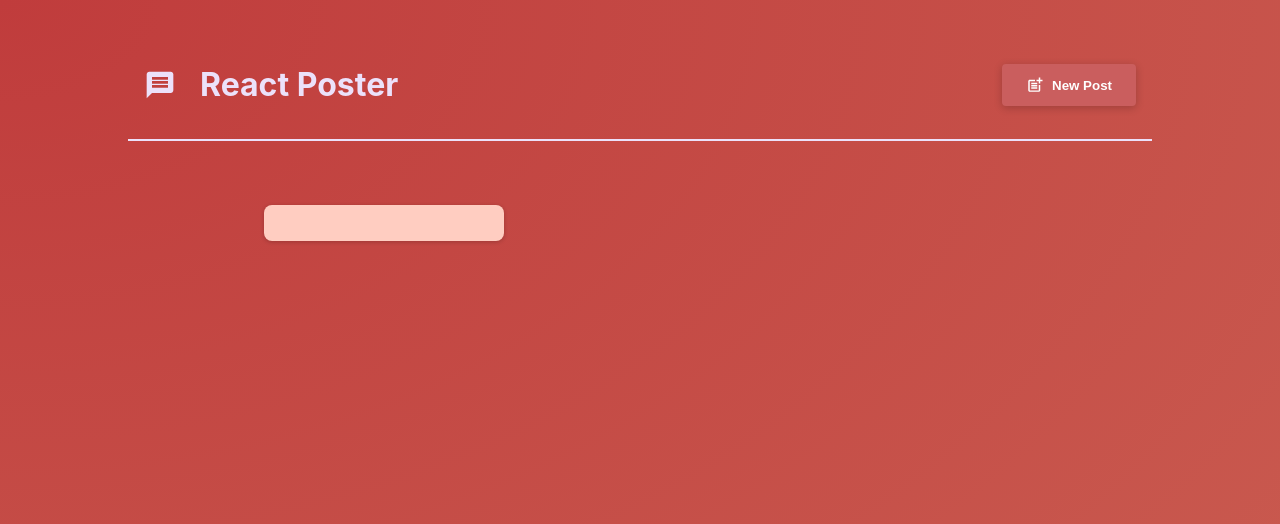
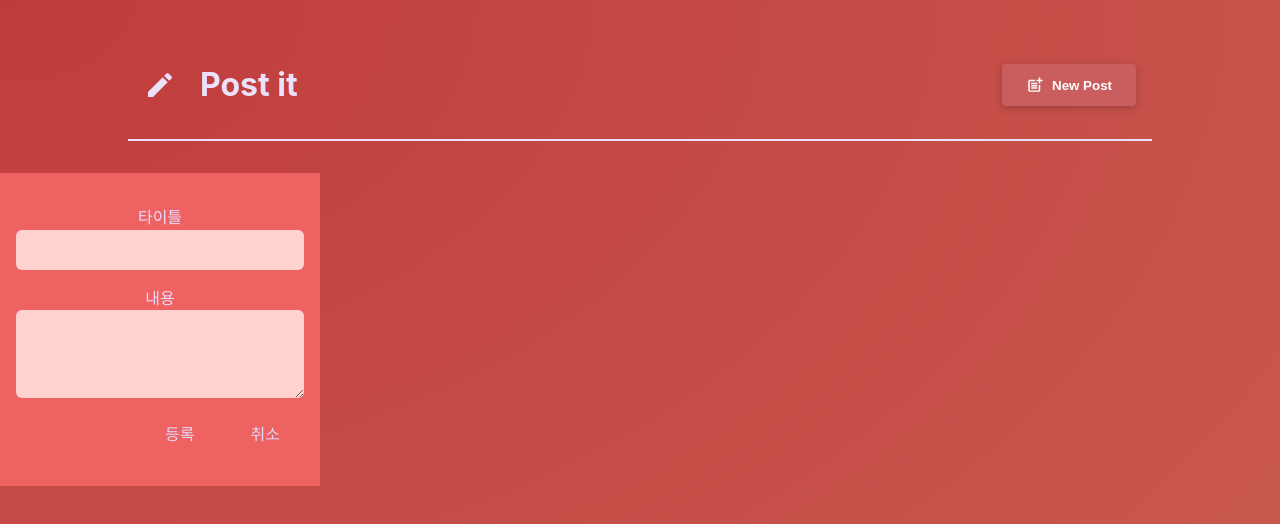
Before and after one commit to gyahury/post-it, a React (Vite) app: page /create-post in a window 1280 px wide. Shown: the top 524 px of the page. Built offline with nearby package versions, Linux system fonts and the light colour scheme.

Commit message:
feature: 라우터 추가 및 fetch함수를 통한 백엔드 통신 구현

```diff
--- a/index.html
+++ b/index.html
@@ -4,7 +4,7 @@
     <meta charset="UTF-8" />
     <link rel="icon" type="image/svg+xml" href="/vite.svg" />
     <meta name="viewport" content="width=device-width, initial-scale=1.0" />
-    <title>Vite + React</title>
+    <title>Post it</title>
   </head>
   <body>
     <div id="root"></div>
--- a/package.json
+++ b/package.json
@@ -11,7 +11,8 @@
   "dependencies": {
     "react": "^18.2.0",
     "react-dom": "^18.2.0",
-    "react-icons": "^4.9.0"
+    "react-icons": "^4.9.0",
+    "react-router-dom": "^6.11.2"
   },
   "devDependencies": {
     "@types/react": "^18.0.17",
--- a/src/components/MainHeader.jsx
+++ b/src/components/MainHeader.jsx
@@ -1,4 +1,4 @@
-import { MdPostAdd, MdMessage } from "react-icons/md";
+import { MdPostAdd, MdModeEdit } from "react-icons/md";
 
 import classes from "./MainHeader.module.css";
 
@@ -6,8 +6,8 @@ function MainHeader({ onCreatePost }) {
   return (
     <header className={classes.header}>
       <h1 className={classes.logo}>
-        <MdMessage />
-        React Poster
+        <MdModeEdit />
+        Post it
       </h1>
       <p>
         <button className={classes.button} onClick={onCreatePost}>
--- a/src/components/MainHeader.module.css
+++ b/src/components/MainHeader.module.css
@@ -32,5 +32,5 @@
   }
 
   .button:hover {
-    background-color: #ffd1d1;
+    background-color: #ca5e5e67;
   }
--- a/src/components/NewPost.jsx
+++ b/src/components/NewPost.jsx
@@ -1,19 +1,44 @@
+import { useState } from "react";
+
 import classes from "./NewPost.module.css";
 
-function NewPost({ onChangeTitle, onChangeBody, onCancel }) {
+function NewPost({ onCancel, onAddPost }) {
+  const [enteredTitle, setEnteredTitle] = useState("");
+  const [enteredBody, setEnteredBody] = useState("");
+
+  function changeTitleHandler(event) {
+    setEnteredTitle(event.target.value);
+  }
+
+  function changeBodyHandler(event) {
+    setEnteredBody(event.target.value);
+  }
+
+  function submitHandler(event) {
+    event.preventDefault();
+    const postData = {
+        title : enteredTitle,
+        body : enteredBody
+    };
+    onAddPost(postData);
+    onCancel();
+  }
+
   return (
-    <form className={classes.form}>
+    <form className={classes.form} onSubmit={submitHandler}>
       <p>
         <label htmlFor="name">타이틀</label>
-        <input type="text" id="name" required onChange={onChangeTitle} />
+        <input type="text" id="name" required onChange={changeTitleHandler} />
       </p>
       <p>
         <label htmlFor="body">내용</label>
-        <textarea id="body" required rows={3} onChange={onChangeBody} />
+        <textarea id="body" required rows={3} onChange={changeBodyHandler} />
       </p>
       <p className={classes.actions}>
         <button>등록</button>
-        <button type="button" onClick={onCancel}>취소</button>
+        <button type="button" onClick={onCancel}>
+          취소
+        </button>
       </p>
     </form>
   );
--- a/src/components/NewPost.module.css
+++ b/src/components/NewPost.module.css
@@ -1,5 +1,5 @@
 .form {
-    background-color: #df5e5e;
+    background-color: #ef6262;
     padding: 1rem;
     width: 20rem;
   }
@@ -7,7 +7,7 @@
   .form label {
     display: block;
     margin-bottom: 0.05rem;
-    color: #ffeeee;
+    color: #eadbfb;
     font-weight: bold;
   }
 
@@ -35,12 +35,13 @@
     padding: 0.5rem 1.5rem;
     border: none;
     border-radius: 4px;
-    background-color: #bb4d4d;
-    color: #ffd9d9;
+    background-color: #ef6262;
+    color: #e5d5f7;
   }
 
   .actions button:hover {
-    background-color: #bb4d4d;
+    background-color: #ef6262be;
+    color: #d1bee6;
   }
 
   .actions button[type='button'] {
@@ -48,5 +49,5 @@
   }
 
   .actions button[type='button']:hover {
-    color: #ffd9d9;
+    color: #d1bee6;
   }
--- a/src/components/Post.jsx
+++ b/src/components/Post.jsx
@@ -3,7 +3,7 @@ import classes from "./Post.module.css";
 function Post({ title, body }) {
   return (
     <li className={classes.post}>
-      <p className={classes.author}>{title}</p>
+      <p className={classes.title}>{title}</p>
       <p className={classes.text}>{body}</p>
     </li>
   );
--- a/src/components/Post.module.css
+++ b/src/components/Post.module.css
@@ -1,26 +1,25 @@
 .post {
   margin: 1rem 0;
   padding: 1rem;
-  background-color: #ffcdc1;
+  background-color: #ffdbdb;
   border-radius: 8px;
   box-shadow: 0 1px 4px rgba(0, 0, 0, 0.2);
   animation: animate-in 1s ease-out forwards;
 }
 
-.author {
-  font-size: 0.8rem;
+.title {
+  font-size: 1rem;
   font-weight: bold;
-  color: #c44b38;
+  color: #020000a5;
   margin: 0;
   text-transform: uppercase;
 }
 
 .text {
   white-space: pre-wrap;
-  font-size: 1.25rem;
-  margin: 0.25rem 0 0 0;
-  color: #db5a46;
-  font-style: italic;
+  font-size: 0.95rem;
+  margin: 1rem 0 0 0;
+  color: #020000a5;
 }
 
 @keyframes animate-in {
--- a/src/components/PostList.jsx
+++ b/src/components/PostList.jsx
@@ -1,41 +1,59 @@
-import { useState } from "react";
+import { useEffect, useState } from "react";
 
 import Post from "./Post";
 import NewPost from "./NewPost";
 import Modal from "./Modal";
 import classes from "./PostList.module.css";
 
-function PostList({isPosting, onStopPosting}) {
-  const [enteredBody, setEnteredBody] = useState("");
-  const [enteredTitle, setEnteredTitle] = useState("");
+function PostList({ isPosting, onStopPosting }) {
+  const [posts, setPosts] = useState([]);
+  const [isFetching, setIsFetching] = useState(false);
 
-  function changeBodyHandler(event) {
-    setEnteredBody(event.target.value);
+  useEffect(() => {
+    async function fetchPosts() {
+      setIsFetching(true);
+      const response = await fetch("http://localhost:8080/posts");
+      const resData = await response.json();
+      setPosts(resData.posts);
+      setIsFetching(false);
+    }
+
+    fetchPosts();
+  }, []);
+
+  function addPostHandler(postData) {
+    fetch("http://localhost:8080/posts", {
+      method: "POST",
+      body: JSON.stringify(postData),
+      headers: {
+        "Content-Type": "application/json",
+      },
+    });
+    setPosts((existingPosts) => [postData, ...existingPosts]);
   }
 
-  function changeTitleHandler(event) {
-    setEnteredTitle(event.target.value);
-  }
-
-  let modalContent;
-
-  if (isPosting) {
-    modalContent = (
-      <Modal onClose={onStopPosting}>
-        <NewPost
-          onChangeBody={changeBodyHandler}
-          onChangeTitle={changeTitleHandler}
-          onCancel={onStopPosting}
-        />
-      </Modal>
-    );
-  }
   return (
     <>
-      {modalContent}
-      <ul className={classes.posts}>
-        <Post title={enteredTitle} body={enteredBody} />
-      </ul>
+      {isPosting && (
+        <Modal onClose={onStopPosting}>
+          <NewPost onCancel={onStopPosting} onAddPost={addPostHandler} />
+        </Modal>
+      )}
+      {!isFetching && posts.length > 0 && (
+        <ul className={classes.posts}>
+          {posts.map((post) => (
+            <Post key={post.body} title={post.title} body={post.body} />
+          ))}
+        </ul>
+      )}
+      {!isFetching && posts.length === 0 && (
+        <div style={{ textAlign: "center", color: "#ece1fa" }}>
+          <h2>포스트가 없습니다.</h2>
+        </div>
+      )}
+      {isFetching && <div style={{ textAlign: "center", color: "#ece1fa" }}>
+          <p>로딩중입니다...</p>
+        </div>}
     </>
   );
 }
--- a/src/main.jsx
+++ b/src/main.jsx
@@ -1,10 +1,24 @@
-import React from 'react'
-import ReactDOM from 'react-dom/client'
-import App from './App'
-import './index.css'
+import React from "react";
+import ReactDOM from "react-dom/client";
+import { RouterProvider, createBrowserRouter } from "react-router-dom";
+import App from "./App";
+import "./index.css";
+import NewPost from "./components/NewPost";
+import RootLayout from "./routes/RootLayout";
 
-ReactDOM.createRoot(document.getElementById('root')).render(
+const router = createBrowserRouter([
+  {
+    path: "/",
+    element: <RootLayout />,
+    children: [
+      { path: "/", element: <App /> },
+      { path: "create-post", element: <NewPost /> }
+    ],
+  },
+]);
+
+ReactDOM.createRoot(document.getElementById("root")).render(
   <React.StrictMode>
-    <App />
+    <RouterProvider router={router} />
   </React.StrictMode>
-)
+);
--- /dev/null
+++ b/src/routes/RootLayout.jsx
@@ -0,0 +1,13 @@
+import { Outlet } from "react-router-dom";
+import MainHeader from "../components/MainHeader";
+
+function RootLayout() {
+    return (
+        <>
+          <MainHeader />
+          <Outlet />
+        </>
+    )
+}
+
+export default RootLayout;
```
Also changed, not shown: 1 other file (tests, documents, lock files or other folders).
